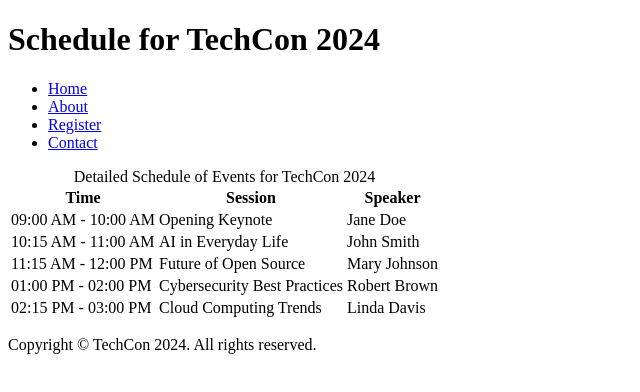
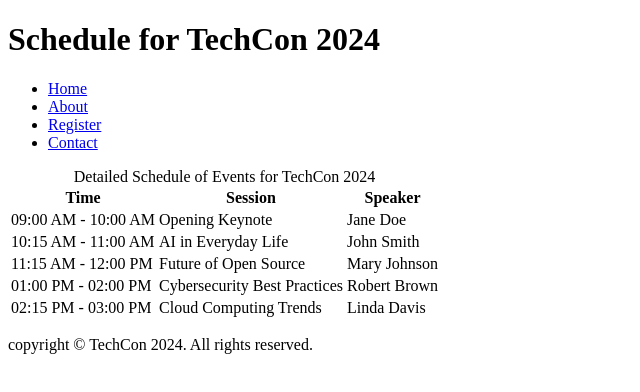
Before and after one commit to safoisgod/TechCon_HTML, a plain HTML site: page techcon_website/schedule.html in a window 1280 px wide. Shown: the full height of the page, 0-640 px from the left. Drawn offline with Linux system fonts and the light colour scheme.

Commit message:
correct copyright in footer

```diff
--- a/techcon_website/schedule.html
+++ b/techcon_website/schedule.html
@@ -59,7 +59,7 @@
   </main>
 
   <footer>
-    <p>Copyright © TechCon 2024. All rights reserved.</p>
+    <p>copyright © TechCon 2024. All rights reserved.</p>
   </footer>
 </body>
 </html>
```
